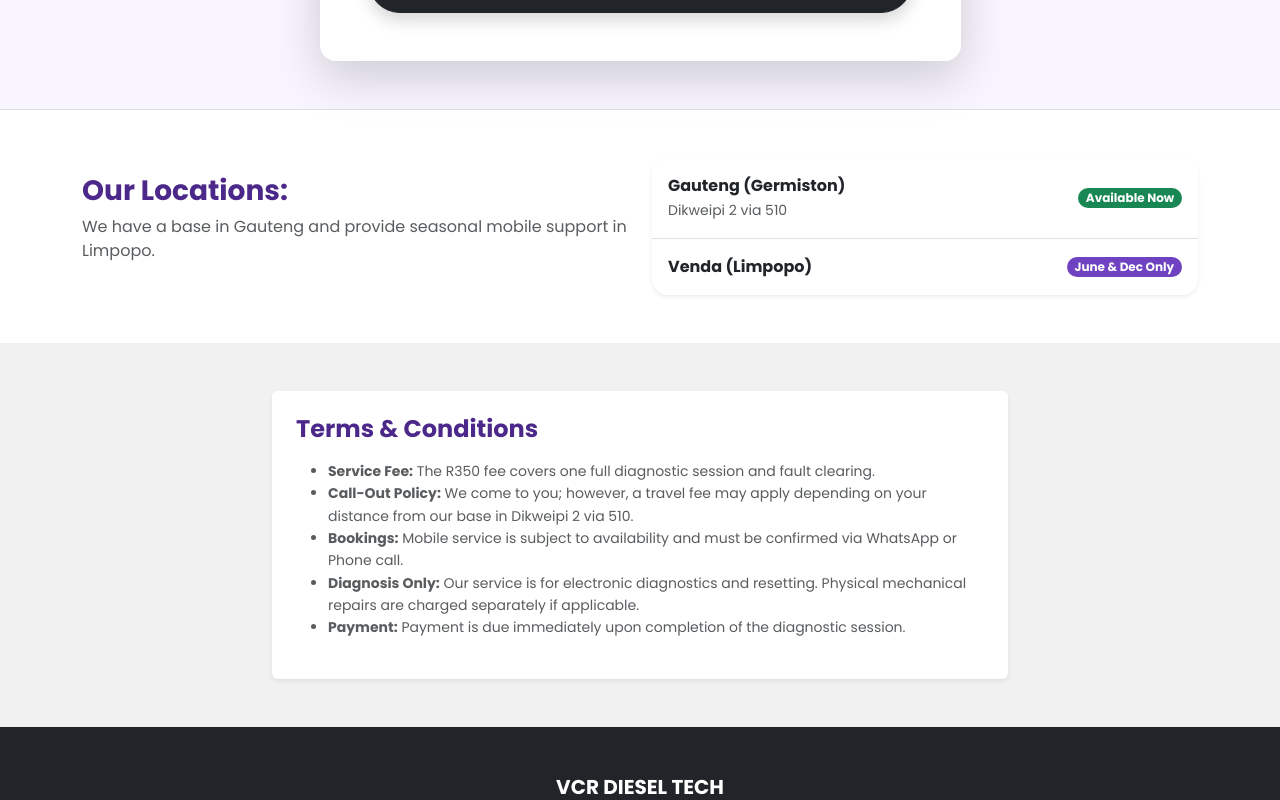
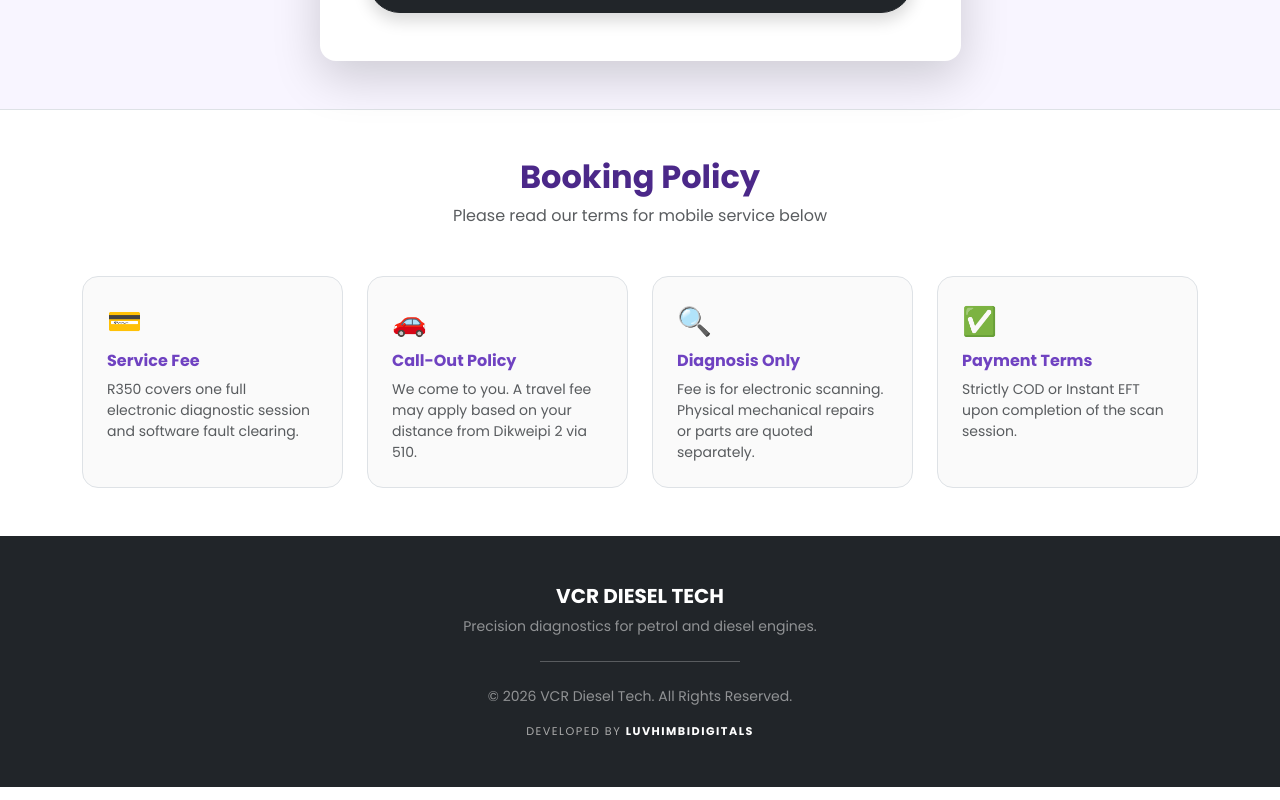
Before and after one commit to luvhimbi/vcrTech, a React (Vite) app in the folder vcrtech/: page / in a window 1280 px wide. Shown: the part 1820-2620 px from the top of the page. Built offline with nearby package versions, Linux system fonts and the light colour scheme.

Commit message:
updated version

```diff
--- a/vcrtech/src/App.tsx
+++ b/vcrtech/src/App.tsx
@@ -65,15 +65,13 @@ const App = () => {
                                     <a href={`tel:${waNumber}`} className="btn btn-outline-dark btn-lg px-lg-5 py-3 rounded-pill d-lg-none">Call Now</a>
                                 </div>
                             </div>
-                            <div className="col-lg-6">
-                                <div className="position-relative px-2 text-center">
+                            <div className="col-lg-6 text-center">
                                 <img
                                     src="/assets/main.jfif"
                                     alt="Car Diagnostic Scanning"
                                     className="img-fluid rounded-4 shadow-lg border border-white border-4"
                                     style={{ aspectRatio: '4/3', objectFit: 'cover', width: '100%', maxHeight: '350px' }}
                                 />
-                                </div>
                             </div>
                         </div>
                     </div>
@@ -126,11 +124,11 @@ const App = () => {
                                     <div className="card-body p-4 p-lg-5">
                                         <div className="display-4 fw-black mb-1" style={{ color: darkPurple }}>R350</div>
                                         <p className="text-muted mb-4 fw-bold small text-uppercase tracking-widest">Per Session</p>
-                                        <p className="mb-4 lead">Mobile Service Available (See T&Cs)</p>
+                                        <p className="mb-4 lead">Professional Mobile Service</p>
                                         <ul className="list-unstyled text-start mb-5 mx-auto" style={{ maxWidth: '350px' }}>
                                             <li className="mb-2 fs-5">✅ Full System Scan</li>
                                             <li className="mb-2 fs-5">✅ Fault Code Clearing</li>
-                                            <li className="mb-2 fs-5 :">✅ Oil & Brake Resets</li>
+                                            <li className="mb-2 fs-5">✅ Oil & Brake Resets</li>
                                             <li className="mb-2 fs-5">✅ Detailed Fault Report</li>
                                         </ul>
                                         <a href={waLink} className="btn btn-dark w-100 py-3 fw-bold rounded-pill btn-lg shadow">
@@ -143,49 +141,45 @@ const App = () => {
                     </div>
                 </section>
 
-                {/* --- SERVICE AREAS SECTION --- */}
-                <section className="py-5 bg-white border-top">
+                {/* --- NEW DESIGNED TERMS & CONDITIONS --- */}
+                <section id="terms" className="py-5 bg-white border-top">
                     <div className="container">
-                        <div className="row g-4 align-items-center">
-                            <div className="col-md-6 text-center text-md-start">
-                                <h3 className="fw-bold" style={{ color: darkPurple }}>Our Locations:</h3>
-                                <p className="text-muted">We have a base in Gauteng and provide seasonal mobile support in Limpopo.</p>
+                        <div className="text-center mb-5">
+                            <h2 className="fw-bold" style={{ color: darkPurple }}>Booking Policy</h2>
+                            <p className="text-muted">Please read our terms for mobile service below</p>
                         </div>
-                            <div className="col-md-6">
-                                <ul className="list-group list-group-flush shadow-sm rounded-4 overflow-hidden">
-                                    <li className="list-group-item d-flex justify-content-between align-items-center py-3">
-                                        <div>
-                                            <strong>Gauteng (Germiston)</strong><br/>
-                                            <small className="text-muted">Dikweipi 2 via 510</small>
-                                        </div>
-                                        <span className="badge rounded-pill bg-success">Available Now</span>
-                                    </li>
-                                    <li className="list-group-item d-flex justify-content-between align-items-center py-3">
-                                        <strong>Venda (Limpopo)</strong>
-                                        <span className="badge rounded-pill" style={{backgroundColor: primaryPurple}}>June & Dec Only</span>
-                                    </li>
-                                </ul>
+
+                        <div className="row g-4">
+                            {[
+                                {
+                                    title: "Service Fee",
+                                    desc: "R350 covers one full electronic diagnostic session and software fault clearing.",
+                                    icon: "💳"
+                                },
+                                {
+                                    title: "Call-Out Policy",
+                                    desc: "We come to you. A travel fee may apply based on your distance from Dikweipi 2 via 510.",
+                                    icon: "🚗"
+                                },
+                                {
+                                    title: "Diagnosis Only",
+                                    desc: "Fee is for electronic scanning. Physical mechanical repairs or parts are quoted separately.",
+                                    icon: "🔍"
+                                },
+                                {
+                                    title: "Payment Terms",
+                                    desc: "Strictly COD or Instant EFT upon completion of the scan session.",
+                                    icon: "✅"
+                                }
+                            ].map((term, i) => (
+                                <div className="col-md-6 col-lg-3" key={i}>
+                                    <div className="p-4 rounded-4 h-100 border" style={{ backgroundColor: '#fafafa' }}>
+                                        <div className="fs-3 mb-2">{term.icon}</div>
+                                        <h6 className="fw-bold" style={{ color: primaryPurple }}>{term.title}</h6>
+                                        <p className="small text-muted mb-0">{term.desc}</p>
                                     </div>
                                 </div>
-                    </div>
-                </section>
-
-                {/* --- TERMS & CONDITIONS SECTION --- */}
-                <section id="terms" className="py-5" style={{ backgroundColor: "#f1f1f1" }}>
-                    <div className="container">
-                        <div className="row justify-content-center">
-                            <div className="col-lg-8">
-                                <div className="p-4 bg-white rounded shadow-sm">
-                                    <h4 className="fw-bold mb-3" style={{ color: darkPurple }}>Terms & Conditions</h4>
-                                    <ul className="small text-muted" style={{ lineHeight: '1.6' }}>
-                                        <li><strong>Service Fee:</strong> The R350 fee covers one full diagnostic session and fault clearing.</li>
-                                        <li><strong>Call-Out Policy:</strong> We come to you; however, a travel fee may apply depending on your distance from our base in Dikweipi 2 via 510.</li>
-                                        <li><strong>Bookings:</strong> Mobile service is subject to availability and must be confirmed via WhatsApp or Phone call.</li>
-                                        <li><strong>Diagnosis Only:</strong> Our service is for electronic diagnostics and resetting. Physical mechanical repairs are charged separately if applicable.</li>
-                                        <li><strong>Payment:</strong> Payment is due immediately upon completion of the diagnostic session.</li>
-                                    </ul>
-                                </div>
-                            </div>
+                            ))}
                         </div>
                     </div>
                 </section>
```
Lines whose indentation alone changed are shown as unchanged.
